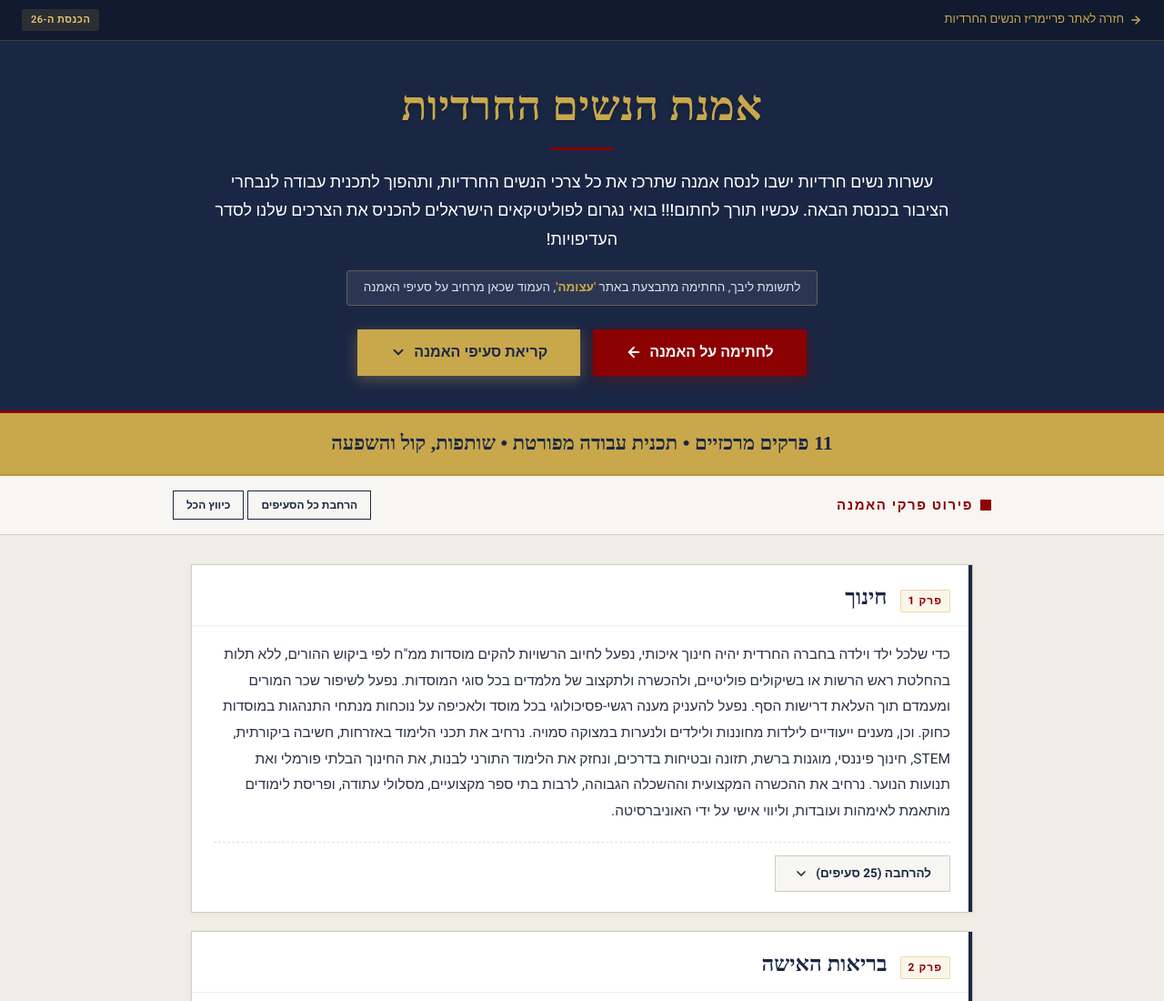
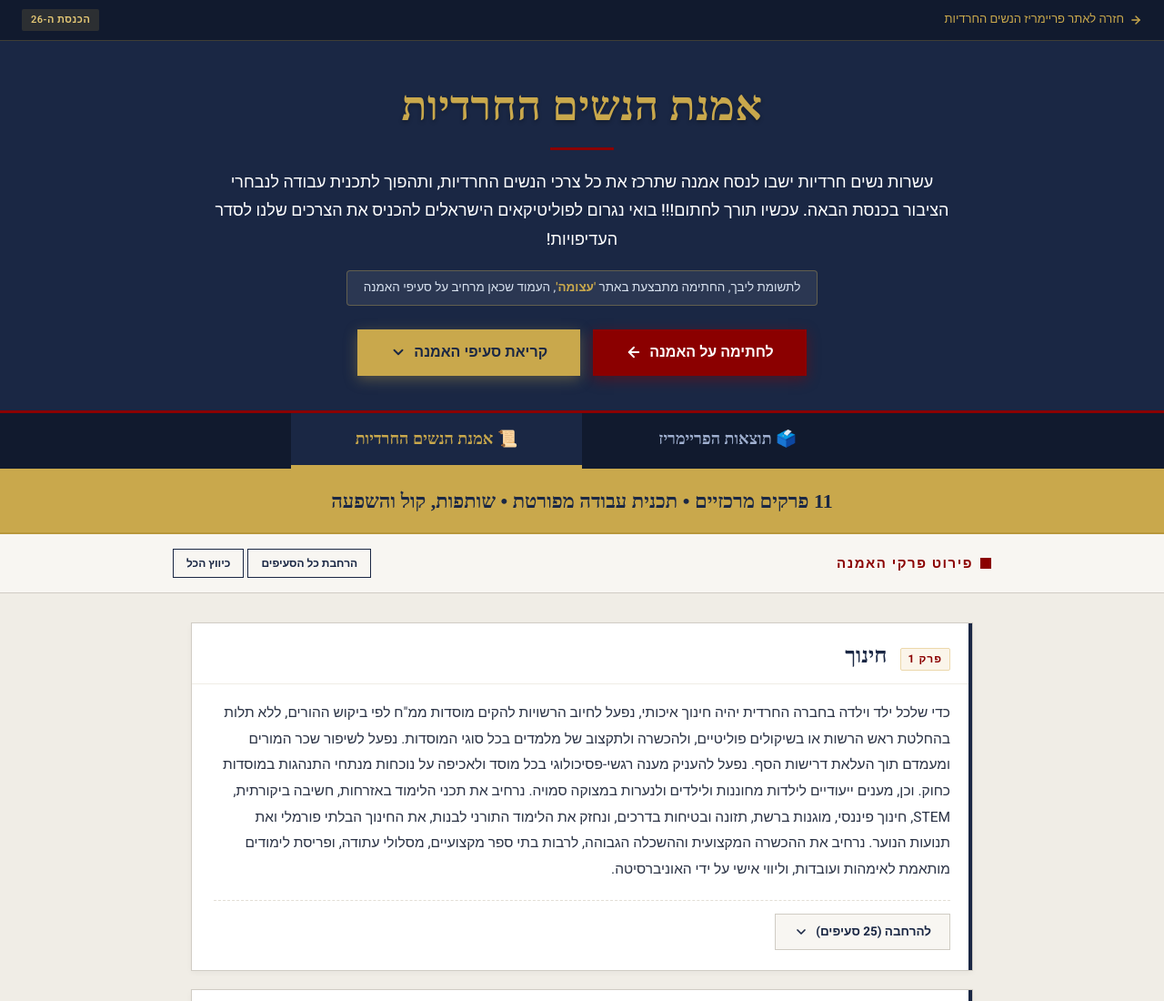
Before and after one commit to Roi-Chocron/haredisurvey, a plain HTML site: page amana.html in a window 1280 px wide. Shown: the top 1100 px of the page at 91% size. Drawn offline with Linux system fonts and the light colour scheme; no server answers; a web font is replaced by a local one.

Commit message:
Add navigation tabs between Voting Results and Charter page

```diff
--- a/amana.html
+++ b/amana.html
@@ -654,6 +654,54 @@ body {
   </div>
 </header>
 
+<!-- NAVIGATION TABS -->
+<style>
+.site-nav-tabs {
+  display: flex;
+  background: #111a2e;
+  border-bottom: 3px solid #c9a84c;
+  justify-content: center;
+  gap: 0;
+}
+.site-tab-item {
+  flex: 1;
+  max-width: 320px;
+  text-align: center;
+  padding: 14px 16px;
+  font-family: 'Frank Ruhl Libre', serif;
+  font-size: 18px;
+  font-weight: 700;
+  color: #a0b0d0;
+  text-decoration: none;
+  border-bottom: 4px solid transparent;
+  transition: all 0.2s ease;
+  display: flex;
+  align-items: center;
+  justify-content: center;
+  gap: 8px;
+}
+.site-tab-item:hover {
+  color: #ffffff;
+  background: rgba(255,255,255,0.05);
+}
+.site-tab-item.active {
+  color: #c9a84c;
+  background: #1a2744;
+  border-bottom-color: #c9a84c;
+}
+@media (max-width: 480px) {
+  .site-tab-item { font-size: 15px; padding: 12px 8px; }
+}
+</style>
+<nav class="site-nav-tabs">
+  <a href="index.html" class="site-tab-item">
+    <span>🗳️ תוצאות הפריימריז</span>
+  </a>
+  <a href="amana.html" class="site-tab-item active">
+    <span>📜 אמנת הנשים החרדיות</span>
+  </a>
+</nav>
+
 <!-- SLOGAN BANNER -->
 <section class="slogan-banner">
   <p>11 פרקים מרכזיים • תכנית עבודה מפורטת • שותפות, קול והשפעה</p>
```
Also changed, not shown: index.html (+48 -0 lines).
